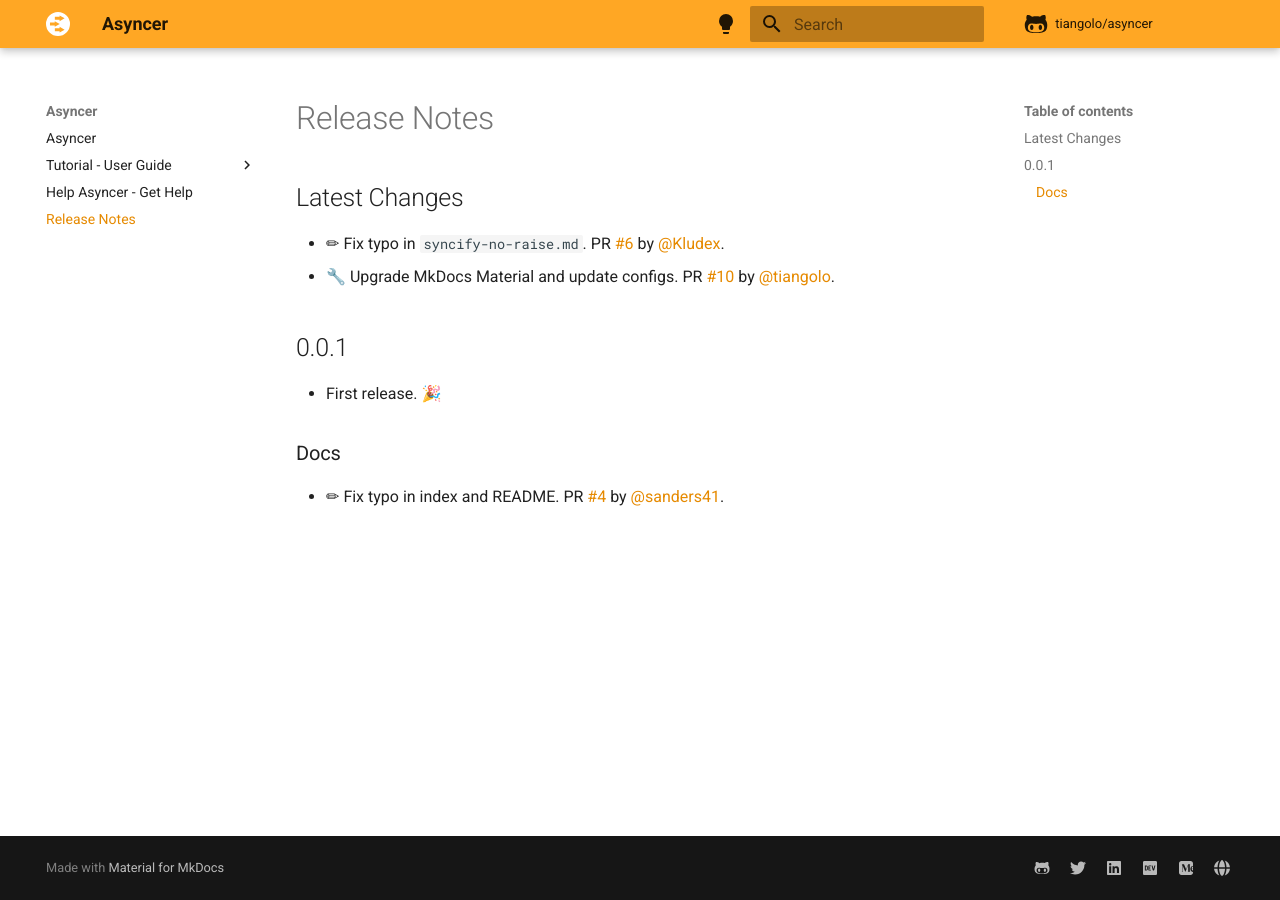
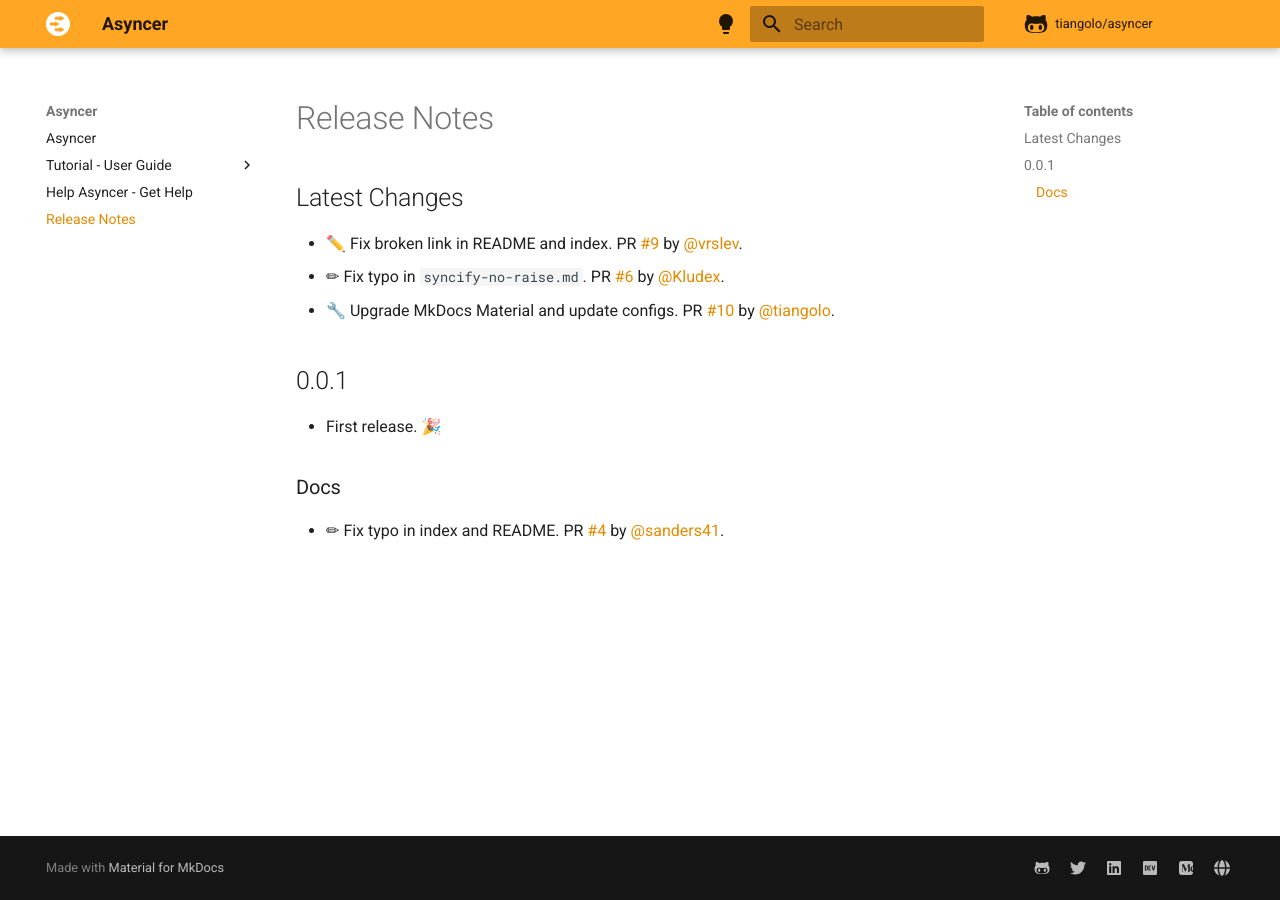
Before and after one commit to balintfrankas/fastapi-asyncer, an MkDocs documentation site: the page built from docs/release-notes.md, in a window 1280 px wide. Built offline with MkDocs 1.6.1 and Material for MkDocs 9.7.7, drawn with Linux system fonts in a browser that asks for light colours; comment, search, counter and statistics services are not loaded.

Commit message:
📝 Update release notes

```diff
--- a/docs/release-notes.md
+++ b/docs/release-notes.md
@@ -2,6 +2,7 @@
 
 ## Latest Changes
 
+* ✏️ Fix broken link in README and index. PR [#9](https://github.com/tiangolo/asyncer/pull/9) by [@vrslev](https://github.com/vrslev).
 * ✏ Fix typo in `syncify-no-raise.md`. PR [#6](https://github.com/tiangolo/asyncer/pull/6) by [@Kludex](https://github.com/Kludex).
 * 🔧 Upgrade MkDocs Material and update configs. PR [#10](https://github.com/tiangolo/asyncer/pull/10) by [@tiangolo](https://github.com/tiangolo).
 
```
